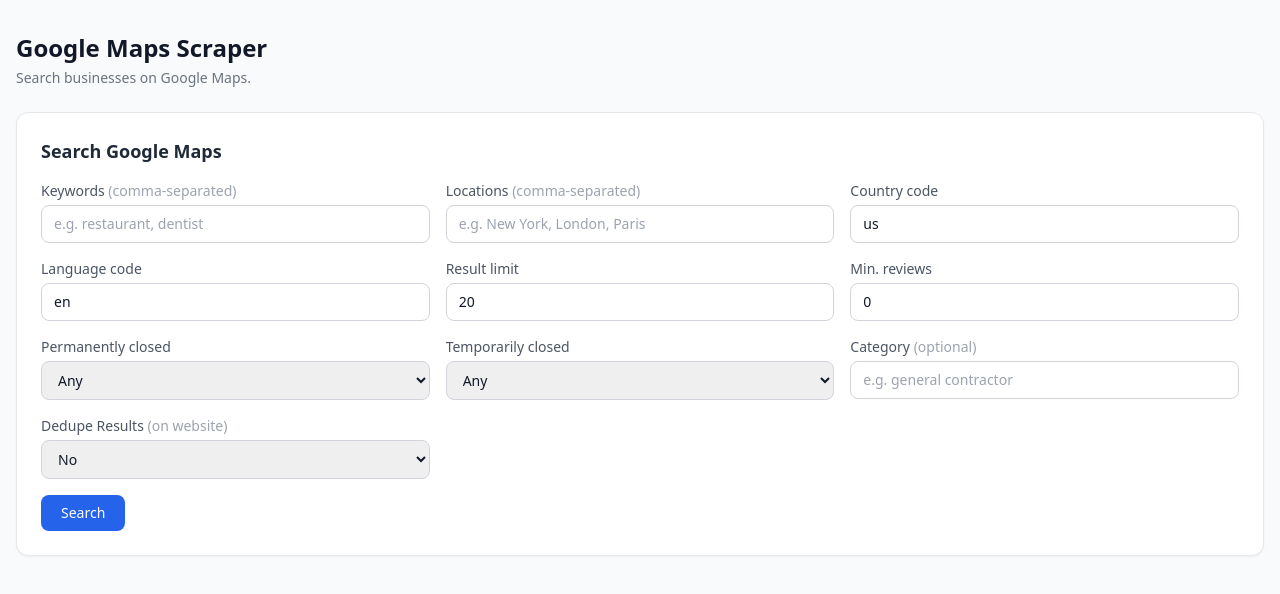
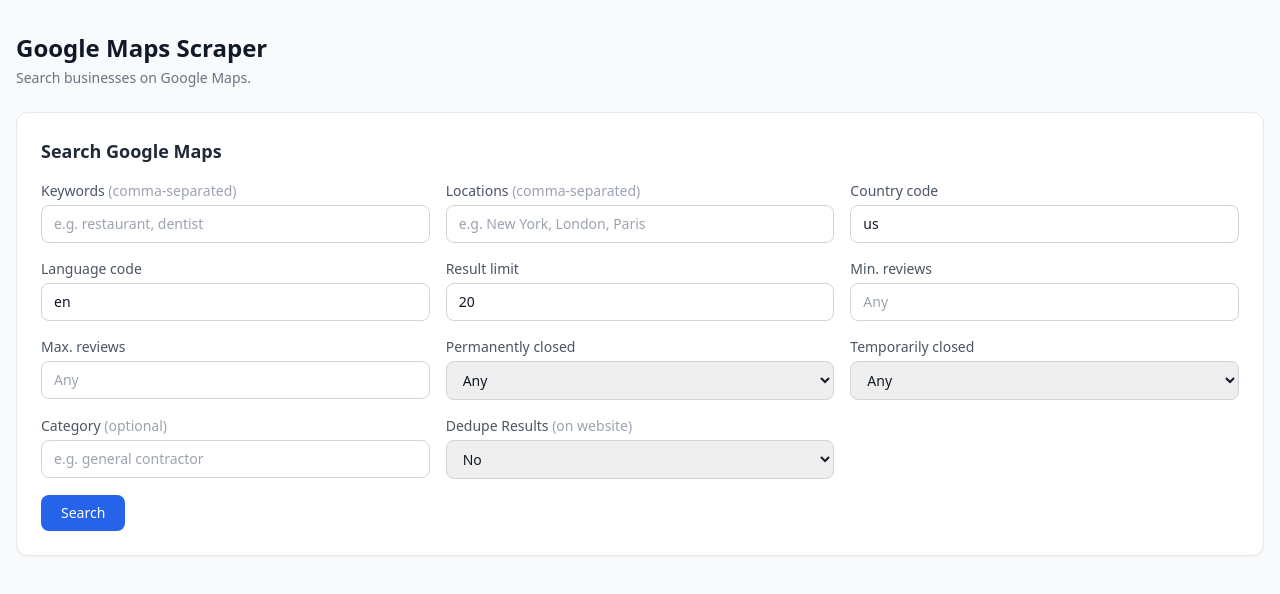
Before and after one commit to bizvaibhavsai-creator/google-map-scraper-demo, a Next.js app: page / in a window 1280 px wide. Shown: the top 594 px of the page. Built offline with nearby package versions, Linux system fonts and the light colour scheme; no server answers.

Commit message:
Add max review range filtering

```diff
--- a/src/components/SearchForm.tsx
+++ b/src/components/SearchForm.tsx
@@ -15,7 +15,8 @@
   const [country, setCountry] = useState('us');
   const [language, setLanguage] = useState('en');
   const [limit, setLimit] = useState(20);
-  const [minReviews, setMinReviews] = useState(0);
+  const [minReviews, setMinReviews] = useState('');
+  const [maxReviews, setMaxReviews] = useState('');
   const [filterPermanentlyClosed, setFilterPermanentlyClosed] = useState<'any' | 'true' | 'false'>('any');
   const [filterTemporarilyClosed, setFilterTemporarilyClosed] = useState<'any' | 'true' | 'false'>('any');
   const [category, setCategory] = useState('');
@@ -24,7 +25,28 @@
   function handleSubmit(e: FormEvent) {
     e.preventDefault();
     if (!keyword.trim() || !location.trim()) return;
-    onSearch({ keyword: keyword.trim(), location: location.trim(), country, language, limit, minReviews, filterPermanentlyClosed, filterTemporarilyClosed, category: category.trim(), dedupeWebsite });
+    const parsedMinReviews = minReviews === '' ? 0 : Number(minReviews);
+    const parsedMaxReviews = maxReviews === '' ? 0 : Number(maxReviews);
+    const normalizedMinReviews = Math.max(0, Number.isFinite(parsedMinReviews) ? parsedMinReviews : 0);
+    const normalizedMaxReviews = Math.max(0, Number.isFinite(parsedMaxReviews) ? parsedMaxReviews : 0);
+    const [finalMinReviews, finalMaxReviews] =
+      normalizedMaxReviews > 0 && normalizedMaxReviews < normalizedMinReviews
+        ? [normalizedMaxReviews, normalizedMinReviews]
+        : [normalizedMinReviews, normalizedMaxReviews];
+
+    onSearch({
+      keyword: keyword.trim(),
+      location: location.trim(),
+      country,
+      language,
+      limit,
+      minReviews: finalMinReviews,
+      maxReviews: finalMaxReviews,
+      filterPermanentlyClosed,
+      filterTemporarilyClosed,
+      category: category.trim(),
+      dedupeWebsite,
+    });
   }
 
   return (
@@ -93,9 +115,20 @@
           <input
             type="number"
             min={0}
-            placeholder="0"
+            placeholder="Any"
             value={minReviews}
-            onChange={(e) => setMinReviews(Number(e.target.value))}
+            onChange={(e) => setMinReviews(e.target.value)}
+            className="border border-gray-300 rounded-lg px-3 py-2 text-sm focus:outline-none focus:ring-2 focus:ring-blue-500"
+          />
+        </div>
+        <div className="flex flex-col gap-1">
+          <label className="text-sm font-medium text-gray-600">Max. reviews</label>
+          <input
+            type="number"
+            min={0}
+            placeholder="Any"
+            value={maxReviews}
+            onChange={(e) => setMaxReviews(e.target.value)}
             className="border border-gray-300 rounded-lg px-3 py-2 text-sm focus:outline-none focus:ring-2 focus:ring-blue-500"
           />
         </div>
--- a/src/hooks/useMapsSearch.ts
+++ b/src/hooks/useMapsSearch.ts
@@ -55,6 +55,9 @@
 
   if (params.minReviews > 0) {
     filtered = filtered.filter((r) => (r.review_count ?? 0) >= params.minReviews);
+  }
+  if (params.maxReviews > 0) {
+    filtered = filtered.filter((r) => (r.review_count ?? 0) <= params.maxReviews);
   }
   if (params.filterPermanentlyClosed !== 'any') {
     const want = params.filterPermanentlyClosed === 'true';
--- a/src/types/index.ts
+++ b/src/types/index.ts
@@ -5,6 +5,7 @@
   language: string;
   limit: number;
   minReviews: number;
+  maxReviews: number;
   filterPermanentlyClosed: 'any' | 'true' | 'false';
   filterTemporarilyClosed: 'any' | 'true' | 'false';
   category: string;
```
